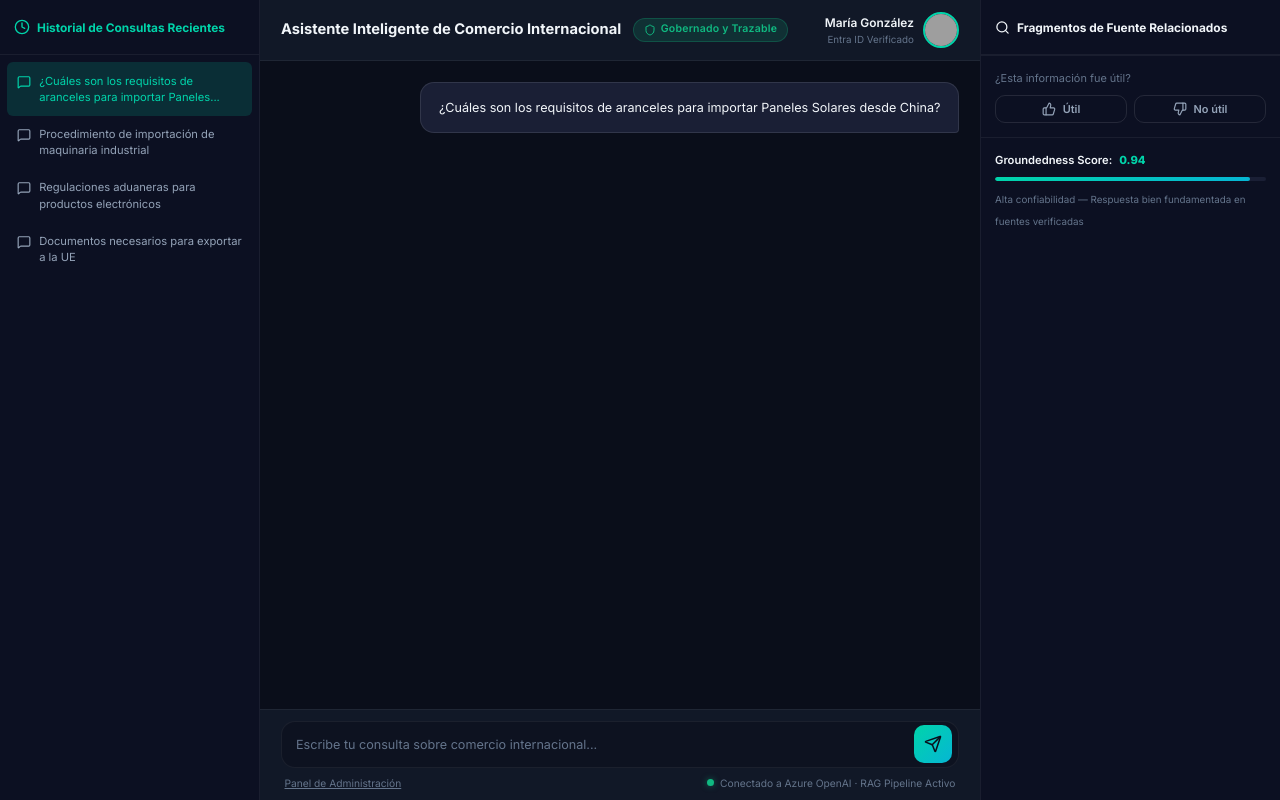
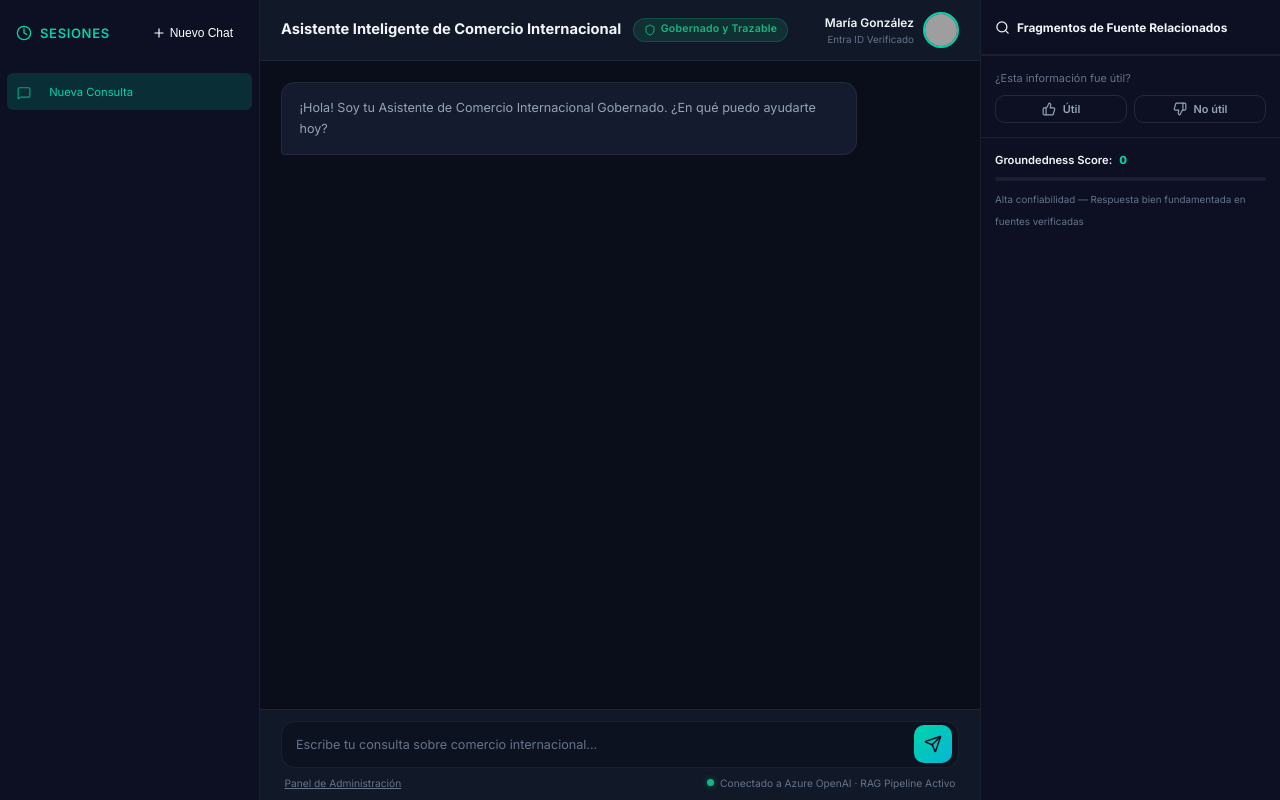
Before and after one commit to RAGulatorAPP/RAGulator, a React app in the folder Frontend/: page / in a window 1280 px wide. Built offline with nearby package versions, Linux system fonts and the light colour scheme; grey boxes are pictures that could not be loaded; the HTML template or start-up script is replaced by a standard one.

Commit message:
remove mockup data from user page and add new chat button

```diff
--- a/Frontend/src/pages/ChatPage.jsx
+++ b/Frontend/src/pages/ChatPage.jsx
@@ -1,10 +1,9 @@
-import { useState } from 'react'
+import { useState, useEffect } from 'react'
 import { useNavigate } from 'react-router-dom'
 import {
   MessageSquare, Send, Clock, ExternalLink, ThumbsUp, ThumbsDown,
-  Shield, Sparkles, ChevronRight, Search
+  Shield, Sparkles, Search, Plus
 } from 'lucide-react'
-import { chatHistory, chatMessages } from '../data/mockData'
 import './ChatPage.css'
 
 export default function ChatPage() {
@@ -13,15 +12,35 @@ export default function ChatPage() {
   const [activeCitation, setActiveCitation] = useState(null)
   const [isTyping, setIsTyping] = useState(false)
 
-  // Estado local para los mensajes dinámicos
-  // Empezamos con el mensaje de bienvenida simulado (Mock Data ID=1)
-  const [messages, setMessages] = useState([
-    chatMessages[0]
-  ])
+  // LocalStorage Persisted Chat History
+  const [sessions, setSessions] = useState(() => {
+    const saved = localStorage.getItem('ragulator_chat_sessions');
+    if (saved) {
+       try {
+         const parsed = JSON.parse(saved);
+         if (parsed && parsed.length > 0) return parsed;
+       } catch (error) {
+         console.warn('Error parseando historial de RAGulator:', error);
+       }
+    }
+    return [{
+      id: Date.now(),
+      title: 'Nueva Consulta',
+      messages: [{ id: Date.now(), role: 'assistant', content: '¡Hola! Soy tu Asistente de Comercio Internacional Gobernado. ¿En qué puedo ayudarte hoy?' }]
+    }];
+  });
 
-  // Obtener el último mensaje del asistente para mostrar sus citaciones si las tiene
-  const lastAssistantMessage = [...messages].reverse().find(m => m.role === 'assistant')
-  const currentMessage = lastAssistantMessage || chatMessages[1]
+  const [activeSessionId, setActiveSessionId] = useState(sessions[0].id);
+
+  useEffect(() => {
+    localStorage.setItem('ragulator_chat_sessions', JSON.stringify(sessions));
+  }, [sessions]);
+
+  // Derive active session state
+  const activeSession = sessions.find(s => s.id === activeSessionId) || sessions[0];
+  const messages = activeSession.messages || [];
+
+  const lastAssistantMessage = [...messages].reverse().find(m => m.role === 'assistant');
 
   const renderMessageWithCitations = (messageObj) => {
     if (!messageObj.content) return null
@@ -52,9 +71,15 @@ export default function ChatPage() {
     const userText = inputValue
     setInputValue('')
 
-    // Add user message to UI immediately
     const newUserMsg = { id: Date.now(), role: 'user', content: userText }
-    setMessages(prev => [...prev, newUserMsg])
+    const updatedMessages = [...messages, newUserMsg];
+
+    let updatedTitle = activeSession.title;
+    if (messages.length === 1 && activeSession.title === 'Nueva Consulta') {
+      updatedTitle = userText.length > 25 ? userText.substring(0, 25) + '...' : userText;
+    }
+
+    setSessions(prev => prev.map(s => s.id === activeSessionId ? { ...s, title: updatedTitle, messages: updatedMessages } : s));
     setIsTyping(true)
 
     try {
@@ -67,25 +92,35 @@ export default function ChatPage() {
       if (!response.ok) throw new Error('API Error')
 
       const data = await response.json()
-      // data returns SendMessageResponse which has:
-      // data.userMessage and data.botMessage (or similar based on your DTO)
-      // En FoundryChatService devolvimos UserMessage y BotMessage
-      setMessages(prev => [...prev, data.botMessage || data.assistantMessage || data.responseMessage || {
+      const newBotMsg = data.botMessage || data.assistantMessage || data.responseMessage || {
          id: Date.now() + 1,
          role: 'assistant',
-         content: data.botMessage?.content || data.assistantMessage?.content || "**Error**: Formato de respuesta no reconocido"
-      }])
+         content: "**Error**: Formato de respuesta no reconocido"
+      };
+
+      setSessions(prev => prev.map(s => s.id === activeSessionId ? { ...s, messages: [...s.messages, newBotMsg] } : s));
     } catch (err) {
       console.error("Chat API fetch error:", err)
-      setMessages(prev => [...prev, {
+      setSessions(prev => prev.map(s => s.id === activeSessionId ? { ...s, messages: [...s.messages, {
         id: Date.now() + 1,
         role: 'assistant',
-        content: "⚠️ Hubo un error al comunicarse con Azure AI Foundry. Verifica que el backend esté ejecutándose."
-      }])
+        content: "⚠️ Hubo un error al comunicarse con el Backend. Verifica que el servidor C# esté ejecutándose."
+      }]} : s));
     } finally {
       setIsTyping(false)
     }
   }
+
+  const handleNewChat = () => {
+    const newSession = {
+      id: Date.now(),
+      title: 'Nueva Consulta',
+      messages: [{ id: Date.now(), role: 'assistant', content: '¡Hola! Soy tu Asistente de Comercio Internacional Gobernado. ¿En qué puedo ayudarte hoy?' }]
+    };
+    setSessions(prev => [newSession, ...prev]);
+    setActiveSessionId(newSession.id);
+    setActiveCitation(null);
+  };
 
   const handleKeyDown = (e) => {
     if (e.key === 'Enter' && !e.shiftKey) {
@@ -98,16 +133,30 @@ export default function ChatPage() {
     <div className="chat-layout">
       {/* Left Sidebar — Chat History */}
       <aside className="chat-sidebar">
-        <div className="chat-sidebar__header">
-          <Clock size={16} />
-          <span>Historial de Consultas Recientes</span>
+        <div className="chat-sidebar__header" style={{ display: 'flex', justifyContent: 'space-between', alignItems: 'center', width: '100%', padding: '20px 16px', borderBottom: '1px solid var(--border)' }}>
+          <div style={{ display: 'flex', alignItems: 'center', gap: '8px' }}>
+            <Clock size={16} />
+            <span style={{ fontSize: '13px', fontWeight: '600', textTransform: 'uppercase', letterSpacing: '0.05em' }}>Sesiones</span>
+          </div>
+          <button
+            onClick={handleNewChat}
+            style={{ display: 'flex', alignItems: 'center', gap: '4px', background: 'var(--primary)', color: 'white', border: 'none', padding: '6px 10px', borderRadius: '6px', fontSize: '12px', cursor: 'pointer', fontWeight: '500' }}
+          >
+            <Plus size={14} />
+            Nuevo Chat
+          </button>
         </div>
-        <div className="chat-sidebar__list">
-          {chatHistory.map((item) => (
-            <button key={item.id} className={`chat-sidebar__item ${item.id === 1 ? 'chat-sidebar__item--active' : ''}`}>
-              <MessageSquare size={14} />
-              <span className="chat-sidebar__item-text">{item.title}</span>
-            </button>
+        <div className="chat-sidebar__list" style={{ overflowY: 'auto', flex: 1 }}>
+          {sessions.map((item) => (
+            <div
+              key={item.id}
+              className={`chat-sidebar__item ${item.id === activeSessionId ? 'chat-sidebar__item--active' : ''}`}
+              onClick={() => { setActiveSessionId(item.id); setActiveCitation(null); }}
+              style={{ cursor: 'pointer', display: 'flex', alignItems: 'center' }}
+            >
+              <MessageSquare size={14} style={{ flexShrink: 0, opacity: 0.7 }} />
+              <span className="chat-sidebar__item-text" style={{ whiteSpace: 'nowrap', overflow: 'hidden', textOverflow: 'ellipsis', marginLeft: '10px' }}>{item.title}</span>
+            </div>
           ))}
         </div>
       </aside>
@@ -233,12 +282,12 @@ export default function ChatPage() {
         <div className="chat-sources__groundedness">
           <div className="chat-sources__groundedness-header">
             <span>Groundedness Score:</span>
-            <span className="chat-sources__groundedness-value">{currentMessage.groundedness}</span>
+            <span className="chat-sources__groundedness-value">{lastAssistantMessage?.groundedness || 0}</span>
           </div>
           <div className="chat-sources__groundedness-bar">
             <div
               className="chat-sources__groundedness-fill"
-              style={{ width: `${currentMessage.groundedness * 100}%` }}
+              style={{ width: `${(lastAssistantMessage?.groundedness || 0) * 100}%` }}
             />
           </div>
           <span className="chat-sources__groundedness-desc">
```
